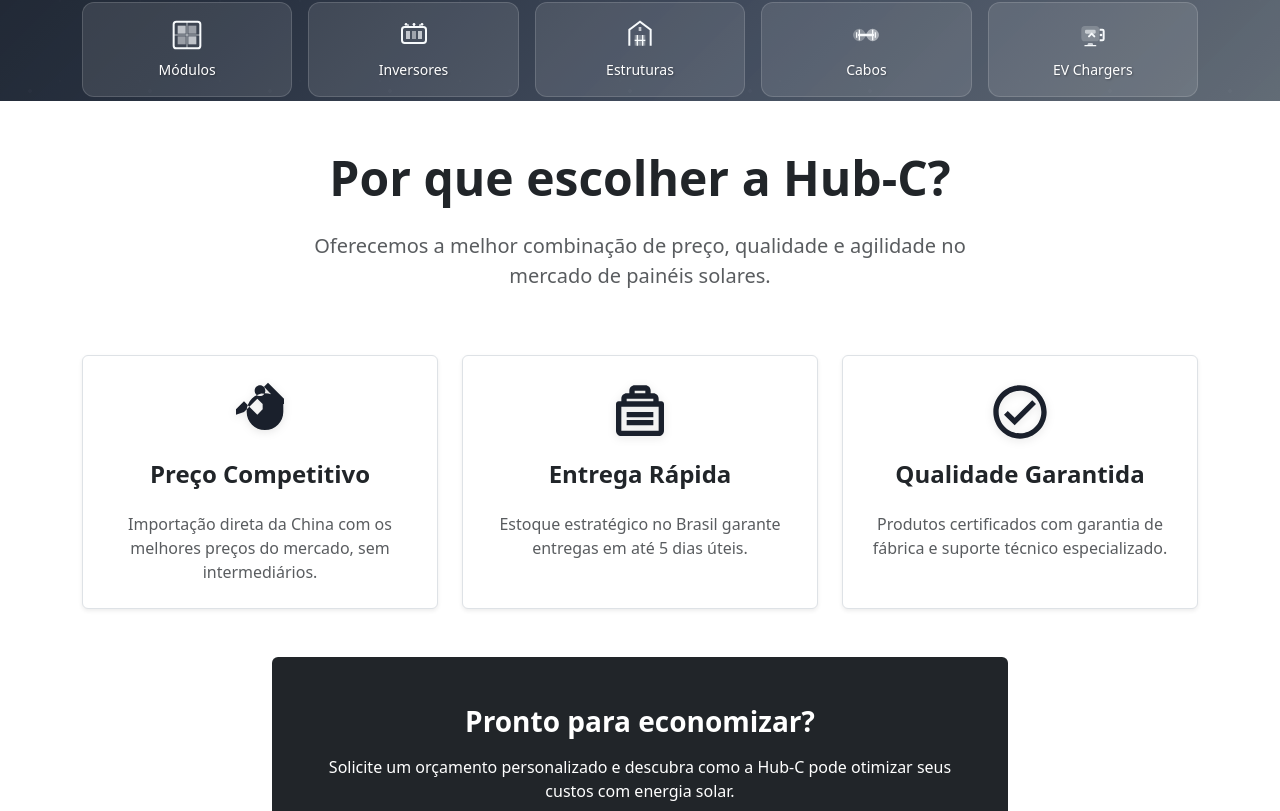
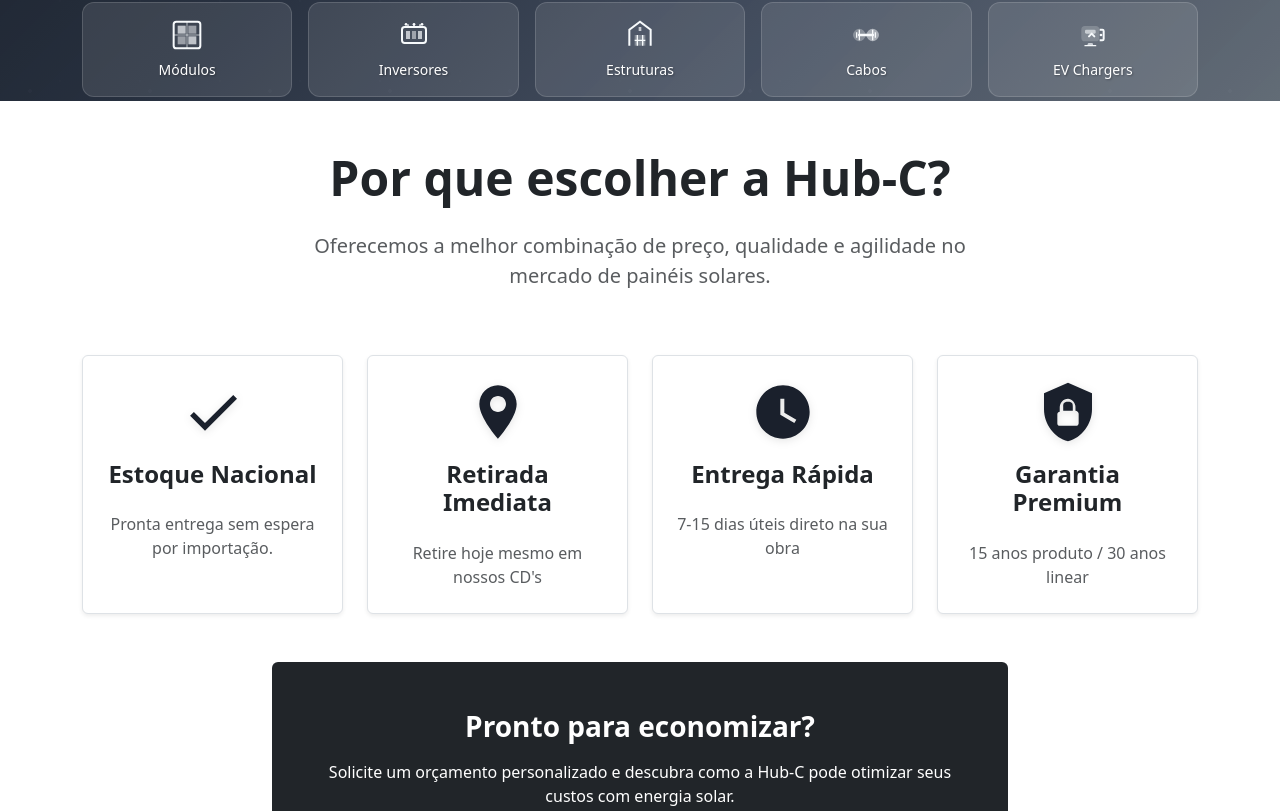
Before and after one commit to JuninhoSouza25/hubc, a Next.js app: page / in a window 1280 px wide. Shown: the part 539-1350 px from the top of the page. Built offline with nearby package versions, Linux system fonts and the light colour scheme.

Commit message:
Atualiza componentes de benefícios: substitui ícones e títulos, ajusta descrições e modifica a estrutura de layout para melhor apresentação.

```diff
--- a/components/Benefits.jsx
+++ b/components/Benefits.jsx
@@ -1,31 +1,40 @@
 const Benefits = () => {
   const benefits = [
-    {
+      {
       icon: (
         <svg width="64" height="64" viewBox="0 0 24 24" fill="currentColor" className="text-highlight">
-          <path d="M12 2C13.1 2 14 2.9 14 4C14 5.1 13.1 6 12 6C10.9 6 10 5.1 10 4C10 2.9 10.9 2 12 2ZM21 9V7L15 1L13.5 2.5L16.17 5.33C15.44 5.12 14.67 5 13.87 5C10.03 5 7 8.03 7 11.87C7 15.71 10.03 18.74 13.87 18.74C17.71 18.74 20.74 15.71 20.74 11.87V9H21ZM3 13V11L6 8L8 10L11 7L13 9V11L11 13L8 10L6 12L3 13Z"/>
+          <path d="M9 16.17L4.83 12L3.41 13.41L9 19L21 7L19.59 5.59L9 16.17Z"/>
         </svg>
       ),
-      title: "Preço Competitivo",
-      description: "Importação direta da China com os melhores preços do mercado, sem intermediários."
+      title: "Estoque Nacional",
+      description: "Pronta entrega sem espera por importação."
     },
     {
       icon: (
         <svg width="64" height="64" viewBox="0 0 24 24" fill="currentColor" className="text-highlight">
-          <path d="M20 8H19V7C19 5.9 18.1 5 17 5H16V4C16 2.9 15.1 2 14 2H10C8.9 2 8 2.9 8 4V5H7C5.9 5 5 5.9 5 7V8H4C3.45 8 3 8.45 3 9V19C3 20.1 3.9 21 5 21H19C20.1 21 21 20.1 21 19V9C21 8.45 20.55 8 20 8ZM10 4H14V5H10V4ZM7 7H17V8H7V7ZM19 19H5V10H19V19ZM17 12H7V14H17V12ZM17 15H7V17H17V15Z"/>
+          <path d="M12 2C15.87 2 19 5.13 19 9C19 14.25 12 22 12 22S5 14.25 5 9C5 5.13 8.13 2 12 2ZM12 6C10.34 6 9 7.34 9 9S10.34 12 12 12 15 10.66 15 9 13.66 6 12 6Z"/>
         </svg>
       ),
-      title: "Entrega Rápida",
-      description: "Estoque estratégico no Brasil garante entregas em até 5 dias úteis."
+      title: "Retirada Imediata",
+      description: "Retire hoje mesmo em nossos CD's"
     },
     {
       icon: (
         <svg width="64" height="64" viewBox="0 0 24 24" fill="currentColor" className="text-highlight">
-          <path d="M12 2C17.5 2 22 6.5 22 12S17.5 22 12 22 2 17.5 2 12 6.5 2 12 2M12 4C7.6 4 4 7.6 4 12S7.6 20 12 20 20 16.4 20 12 16.4 4 12 4M10 17L6 13L7.41 11.59L10 14.17L16.59 7.58L18 9L10 17Z"/>
+          <path d="M12 2C17.52 2 22 6.48 22 12S17.52 22 12 22S2 17.52 2 12S6.48 2 12 2ZM12.5 7H11V13L16.25 16.15L17 14.92L12.5 12.25V7Z"/>
         </svg>
       ),
-      title: "Qualidade Garantida",
-      description: "Produtos certificados com garantia de fábrica e suporte técnico especializado."
+      title: "Entrega Rápida",
+      description: "7-15 dias úteis direto na sua obra"
+    },
+    {
+      icon: (
+        <svg width="64" height="64" viewBox="0 0 24 24" fill="currentColor" className="text-highlight">
+          <path d="M12 1L3 5V11C3 16.55 6.84 21.74 12 23C17.16 21.74 21 16.55 21 11V5L12 1ZM12 7C13.4 7 14.8 8.6 14.8 10V11.5C15.4 11.5 16 12.1 16 12.7V16.2C16 16.7 15.6 17.2 15.1 17.2H8.9C8.4 17.2 8 16.8 8 16.3V12.8C8 12.3 8.4 11.9 8.9 11.9V10.4C8.9 8.6 10.2 7 12 7ZM12 8.2C10.2 8.2 10.2 9.2 10.2 10V11.5H13.8V10C13.8 9.2 13.8 8.2 12 8.2Z"/>
+        </svg>
+      ),
+      title: "Garantia Premium",
+      description: "15 anos produto / 30 anos linear"
     }
   ];
 
@@ -45,7 +54,7 @@
 
         <div className="row g-4">
           {benefits.map((benefit, index) => (
-            <div key={index} className="col-lg-4">
+            <div key={index} className="col-lg-3">
               <div className="benefit-card h-100 p-4 bg-white rounded shadow-sm border hover-card">
                 <div className="text-center mb-4">
                   <div className="benefit-icon mb-3 d-flex justify-content-center">
```
